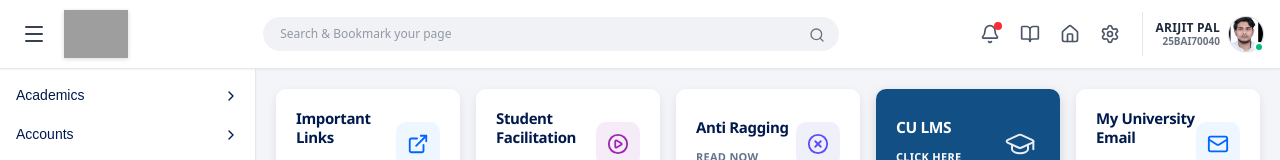
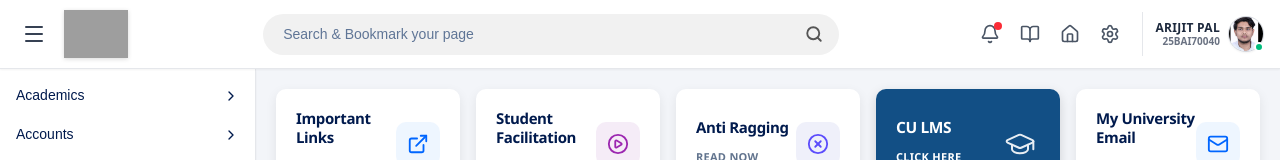
Before and after one commit to Arijit-Pal77/Portal, a React (Vite) app: page / in a window 1280 px wide. Shown: the top 160 px of the page. Built offline with nearby package versions, Linux system fonts and the light colour scheme; grey boxes are pictures that could not be loaded.

Commit message:
Update search bar styling to match screenshot exactly

```diff
--- a/src/components/Header.tsx
+++ b/src/components/Header.tsx
@@ -52,10 +52,10 @@ export const Header: React.FC<HeaderProps> = ({ onToggleSidebar, onOpenProfile,
           <input
             type="text"
             placeholder="Search & Bookmark your page"
-            className="w-full bg-[#f0f2f5] text-gray-700 text-xs py-2 pl-4 pr-10 rounded-full focus:outline-none focus:ring-2 focus:ring-blue-400 focus:bg-white transition-all border border-transparent focus:border-blue-200"
+            className="w-full bg-[#f1f1f1] text-[#333333] placeholder-[#5f7596] text-[14px] font-['Arial',sans-serif] py-2.5 pl-5 pr-12 rounded-full focus:outline-none transition-all border-none"
             id="global-search-input"
           />
-          <Search className="w-4 h-4 text-gray-500 absolute right-3.5 top-2.5 pointer-events-none" />
+          <Search className="w-[18px] h-[18px] text-[#555555] stroke-[2.5] absolute right-4 top-1/2 -translate-y-1/2 pointer-events-none" />
         </div>
       </div>
 
```
